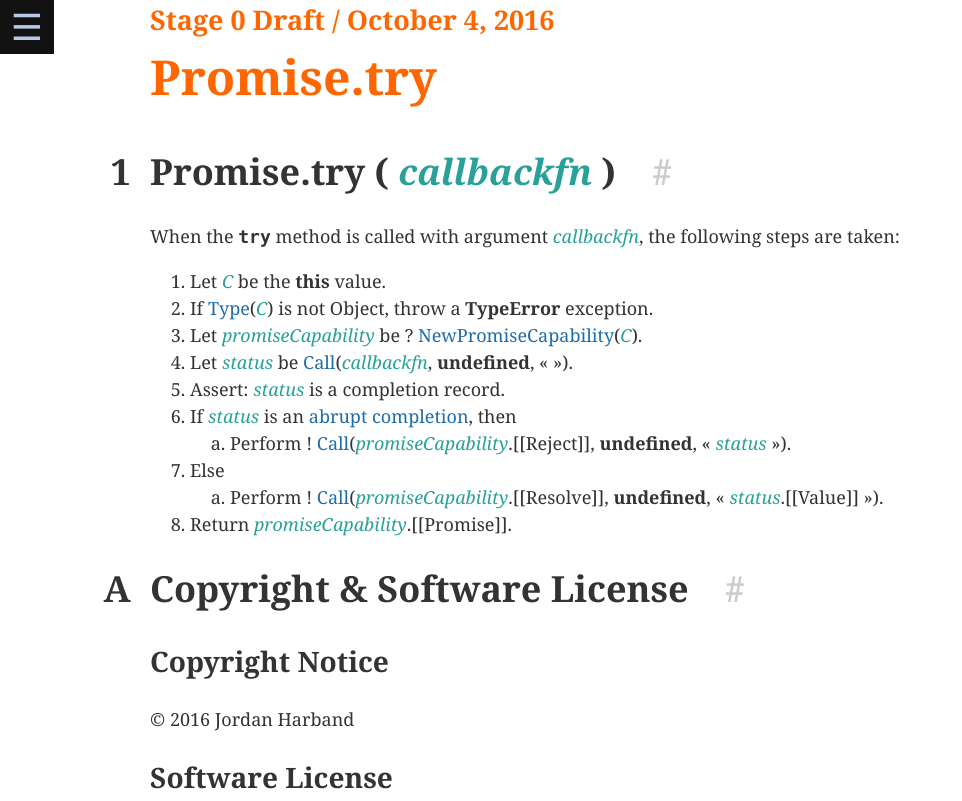
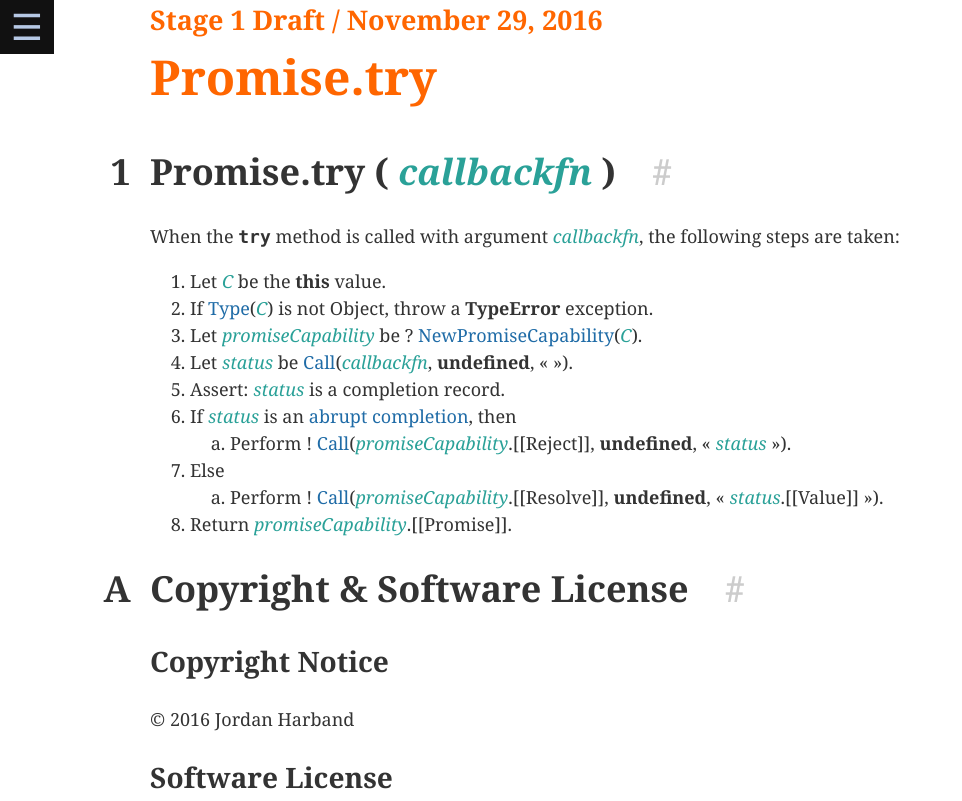
Before and after one commit to tc39/proposal-promise-try, a website: page index.html in a window 1280 px wide. Shown: the top 801 px of the page, without its empty margins (0-962 px from the left). Drawn offline with nearby package versions, Linux system fonts and the light colour scheme.

Commit message:
Stage 1.
Per https://github.com/tc39/proposals/commit/fa018af9f41264a65871c570935655e365d4d6e7

```diff
--- a/index.html
+++ b/index.html
@@ -44,7 +44,7 @@
 			</ol>
 		</div>
 	</div>
-	<h1 class="version">Stage 0 Draft / October 4, 2016</h1>
+	<h1 class="version">Stage 1 Draft / November 29, 2016</h1>
 	<h1 class="title">Promise.try</h1>
 
 	<emu-clause id="sec-promise.try">
```
Also changed, not shown: README.md, 1 other file.
